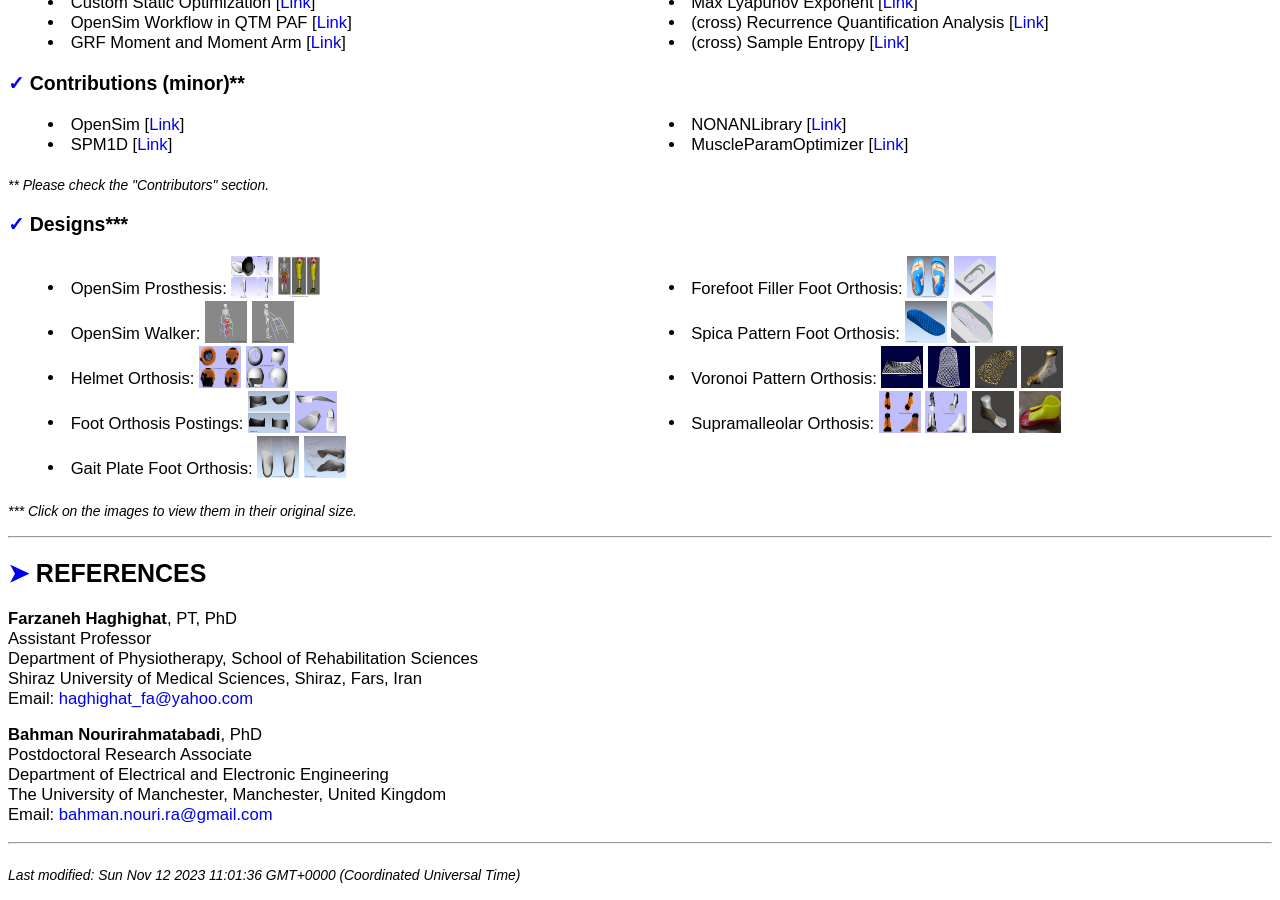
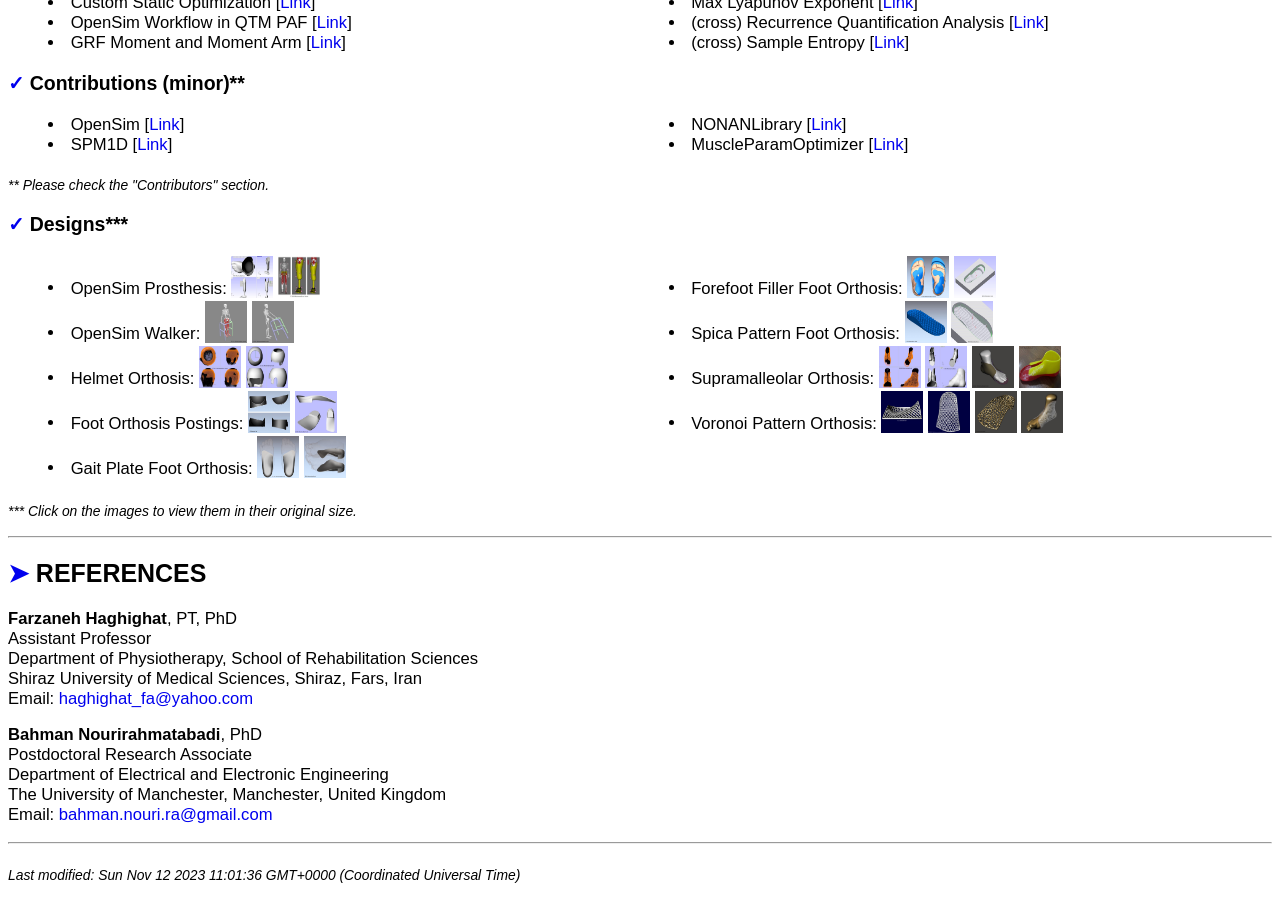
Before and after one commit to mrrezaie/mrrezaie.github.io, a Jekyll site: the page cv.html, which Jekyll copies as it is, in a window 1280 px wide and 900 px high, scrolled down 3272 px. Built offline with Jekyll 4.4.1, drawn with Linux system fonts in a browser that asks for light colours.

Commit message:
Update cv.html

```diff
--- a/cv.html
+++ b/cv.html
@@ -243,16 +243,16 @@
 	<li>Spica Pattern Foot Orthosis:
 		<sub><a href="about/files/img/insole-spica-1.jpg" target="_blank" rel="noopener noreferrer"> <img src="about/files/img/insole-spica-1.jpg" style="width:42px;height:42px;"></a></sub>
 		<sub><a href="about/files/img/insole-spica-2.jpg" target="_blank" rel="noopener noreferrer"> <img src="about/files/img/insole-spica-2.jpg" style="width:42px;height:42px;"></a></sub>
+	<li>Supramalleolar Orthosis:
+		<sub><a href="about/files/img/smo-1.jpg" target="_blank" rel="noopener noreferrer"> <img src="about/files/img/smo-1.jpg" style="width:42px;height:42px;"></a></sub>
+		<sub><a href="about/files/img/smo-2.jpg" target="_blank" rel="noopener noreferrer"> <img src="about/files/img/smo-2.jpg" style="width:42px;height:42px;"></a></sub>
+		<sub><a href="about/files/img/smo-3.jpg" target="_blank" rel="noopener noreferrer"> <img src="about/files/img/smo-3.jpg" style="width:42px;height:42px;"></a></sub>
+		<sub><a href="about/files/img/smo-4.jpg" target="_blank" rel="noopener noreferrer"> <img src="about/files/img/smo-4.jpg" style="width:42px;height:42px;"></a></sub></li>
 	<li>Voronoi Pattern Orthosis:
 		<sub><a href="about/files/img/insole-voronoi-1.jpg" target="_blank" rel="noopener noreferrer"> <img src="about/files/img/insole-voronoi-1.jpg" style="width:42px;height:42px;"></a></sub>
 		<sub><a href="about/files/img/insole-voronoi-2.jpg" target="_blank" rel="noopener noreferrer"> <img src="about/files/img/insole-voronoi-2.jpg" style="width:42px;height:42px;"></a></sub>
 		<sub><a href="about/files/img/insole-voronoi-3.jpg" target="_blank" rel="noopener noreferrer"> <img src="about/files/img/insole-voronoi-3.jpg" style="width:42px;height:42px;"></a></sub>
 		<sub><a href="about/files/img/insole-voronoi-4.jpg" target="_blank" rel="noopener noreferrer"> <img src="about/files/img/insole-voronoi-4.jpg" style="width:42px;height:42px;"></a></sub>
-	<li>Supramalleolar Orthosis:
-		<sub><a href="about/files/img/smo-1.jpg" target="_blank" rel="noopener noreferrer"> <img src="about/files/img/smo-1.jpg" style="width:42px;height:42px;"></a></sub>
-		<sub><a href="about/files/img/smo-2.jpg" target="_blank" rel="noopener noreferrer"> <img src="about/files/img/smo-2.jpg" style="width:42px;height:42px;"></a></sub>
-		<sub><a href="about/files/img/smo-3.jpg" target="_blank" rel="noopener noreferrer"> <img src="about/files/img/smo-3.jpg" style="width:42px;height:42px;"></a></sub>
-		<sub><a href="about/files/img/smo-4.jpg" target="_blank" rel="noopener noreferrer"> <img src="about/files/img/smo-4.jpg" style="width:42px;height:42px;"></a></sub></li>
 </ul>
 <p> <i> <sub>*** Click on the images to view them in their original size.</sub> </i> </p>
 
```
